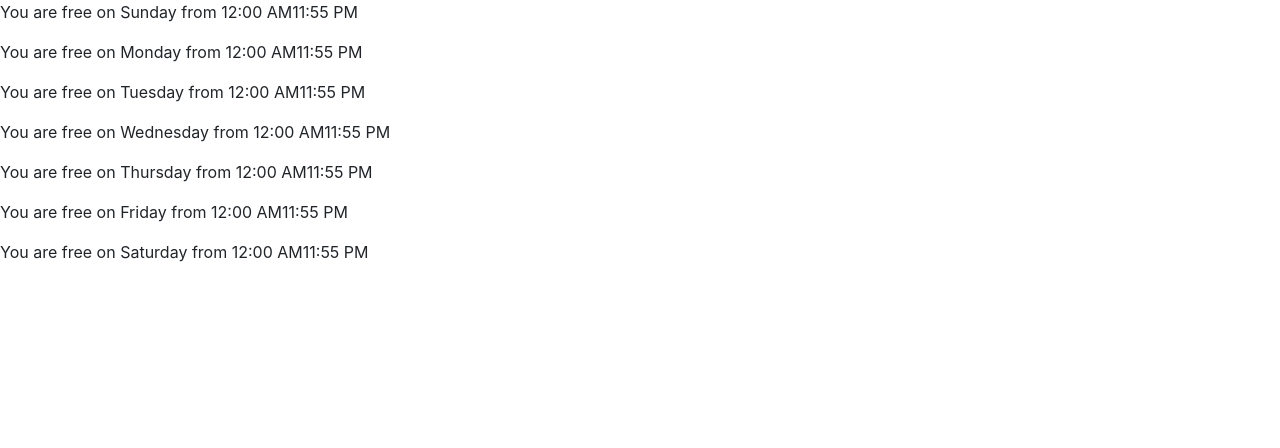
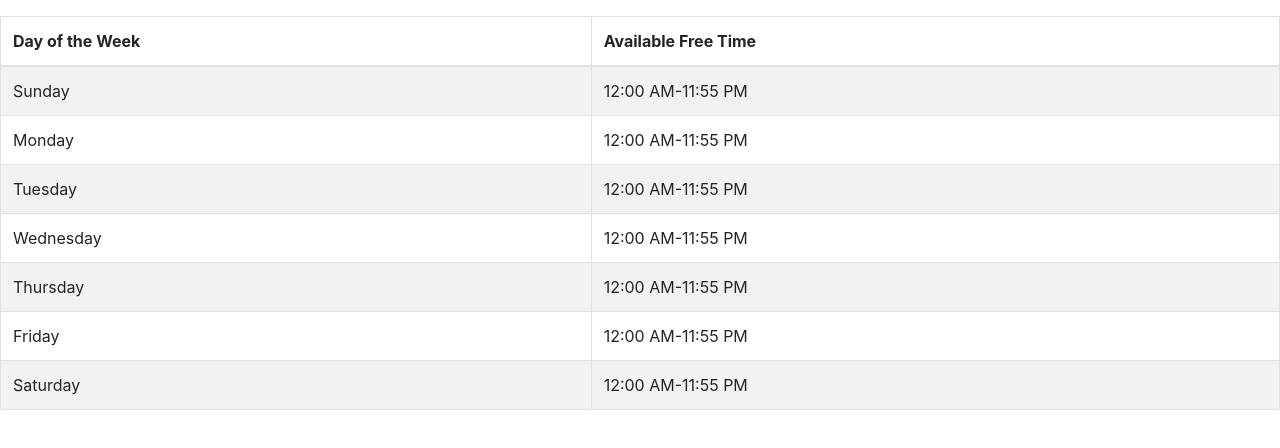
Before and after one commit to ucsb-cs48-s20/project-s2-t2-free, a Next.js app: page /my-schedule/FreeTime in a window 1280 px wide. Shown: the top 448 px of the page. Built offline with nearby package versions, Linux system fonts and the light colour scheme; no server answers.

Commit message:
in - created table to display free time

```diff
--- a/pages/my-schedule/FreeTime.js
+++ b/pages/my-schedule/FreeTime.js
@@ -1,4 +1,5 @@
 import useSWR from "swr";
+import Table from "react-bootstrap/Table";
 
 // converts time hh:mm AM/PM to minute of the day
 function convertTime(str) {
@@ -123,17 +124,6 @@ function freeTime(event_logs) {
   return free_times_str;
 }
 
-/* TEST DATA
-var event_1 = ["5:00 PM", "6:15 PM"];
-var event_2 = ["2:00 AM", "2:30 PM"];
-var event_3 = ["10:00 PM", "11:55 PM"];
-
-var event_log = [event_1, event_2, event_3];
-
-free_time_str = freeTime(event_log);
-
-console.log(free_time_str); */
-
 function findFreeTime(data) {
   // create dictionary with format 'day of week':'list of free time intervals'
   var free_time_byDay = {};
@@ -181,14 +171,37 @@ function findFreeTime(data) {
 export default function FreeTime() {
   const { data } = useSWR("/api/event");
   var free_time_byDay = findFreeTime(data);
+  const items = [];
+
+  for (var key in free_time_byDay) {
+    var str = "";
+    for (let k = 0; k < free_time_byDay[key].length; k++) {
+      str =
+        str +
+        free_time_byDay[key][k][0] +
+        "-" +
+        free_time_byDay[key][k][1] +
+        ", ";
+    }
+    if (str != "") {
+      str = str.slice(0, -2);
+    }
+    items.push(
+      <tr>
+        <td> {key} </td>
+        <td> {str} </td>
+      </tr>
+    );
+  }
   return (
-    <div>
-      {Object.keys(free_time_byDay).map((key, index) => (
-        <p>
-          {" "}
-          You are free on {key} from {free_time_byDay[key]}{" "}
-        </p>
-      ))}
-    </div>
+    <Table striped bordered className="mt-3">
+      <thead>
+        <tr>
+          <th>Day of the Week</th>
+          <th>Available Free Time</th>
+        </tr>
+      </thead>
+      <tbody>{items}</tbody>
+    </Table>
   );
 }
```
